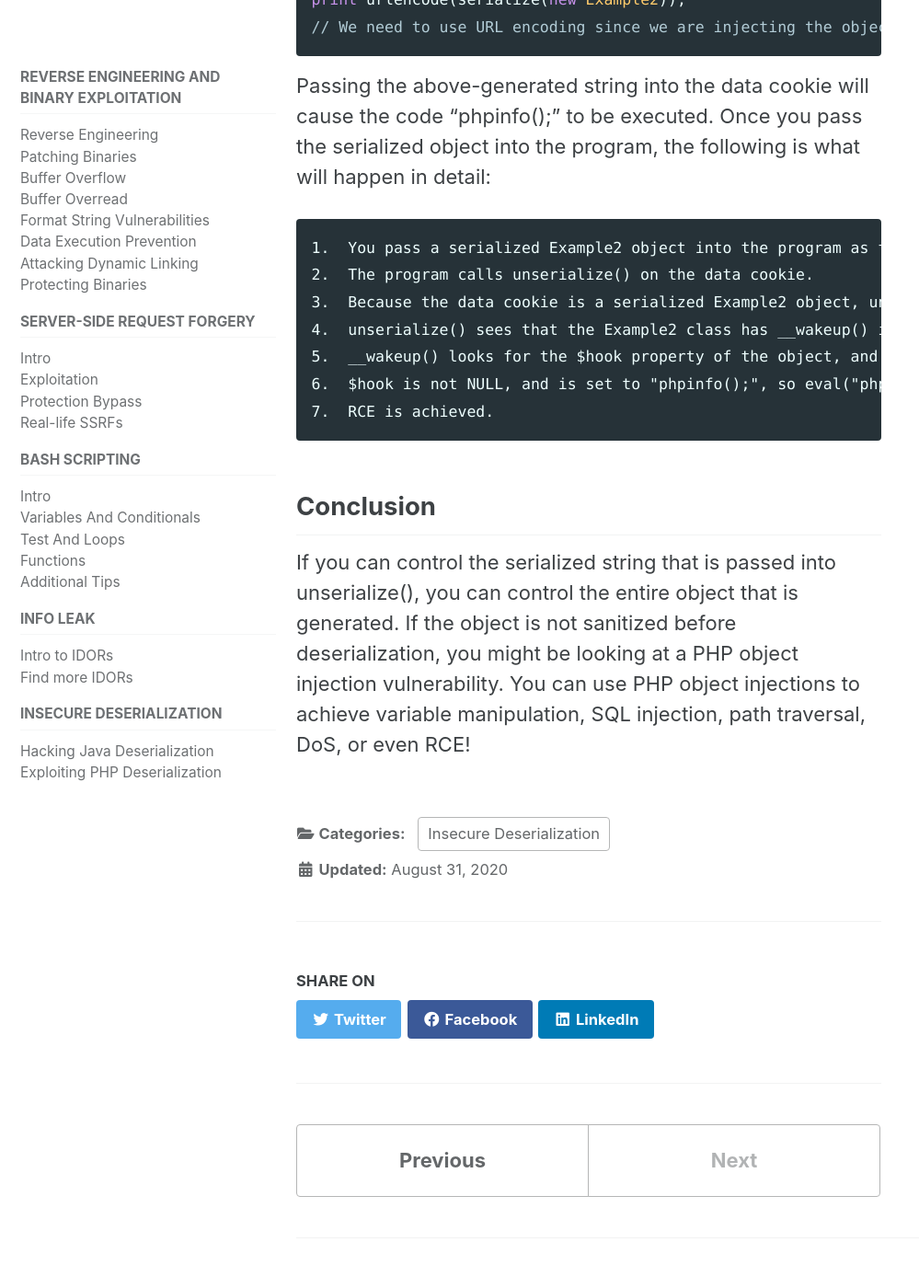
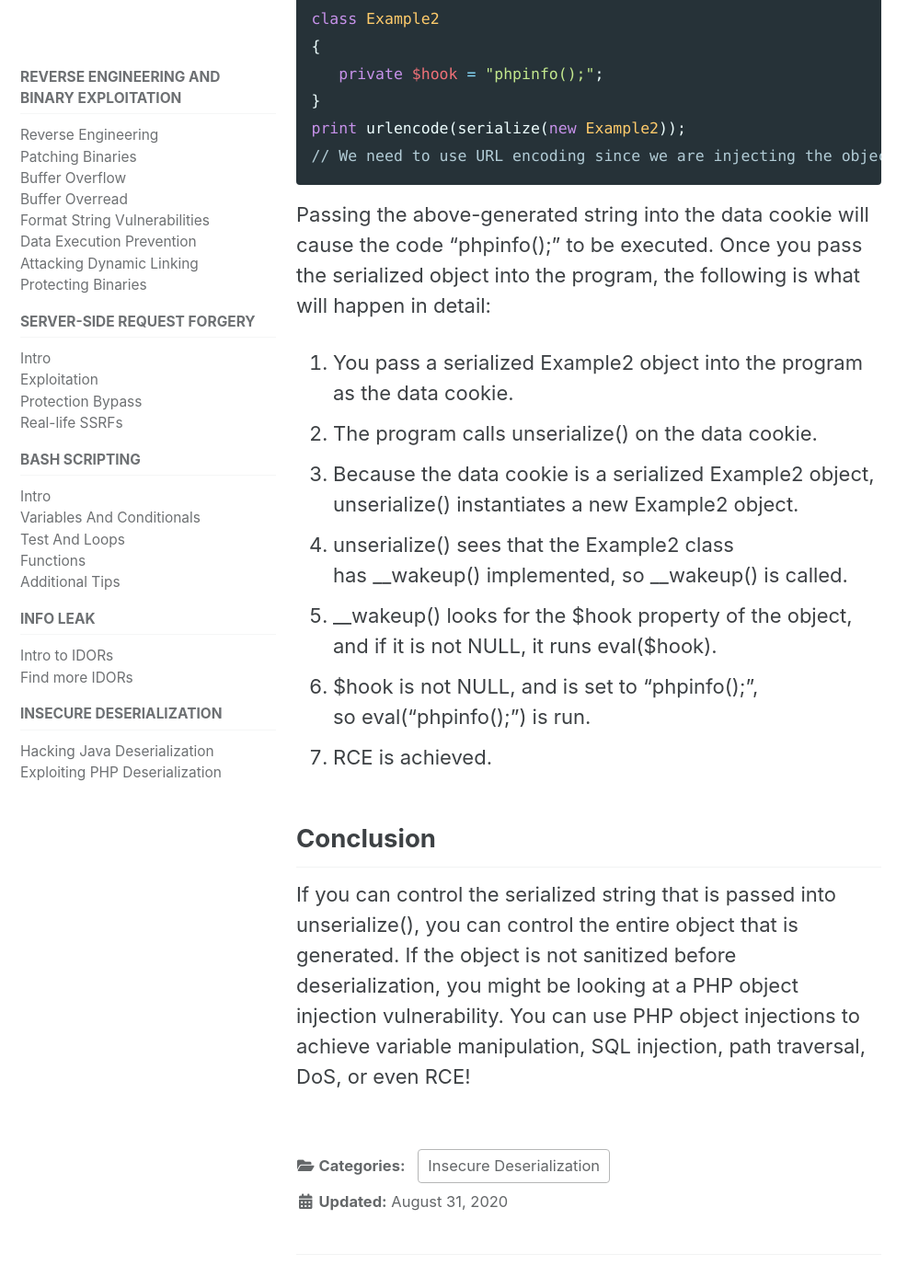
Before and after one commit to vkili/blog, a Jekyll site: the page built from _posts/2020-08-31-exploiting-php-deserialization.md, in a window 1280 px wide and 1400 px high, scrolled down 6960 px. Shown: the whole window at 92% size, without its empty margins (0-999 px from the left). Built offline with Jekyll 4.4.1, drawn with Linux system fonts in a browser that asks for light colours; cached includes are drawn as plain includes; some of the changed text lies outside the part shown.

Commit message:
php deserialization

````diff
--- a/_posts/2020-08-31-exploiting-php-deserialization.md
+++ b/_posts/2020-08-31-exploiting-php-deserialization.md
@@ -57,31 +57,41 @@
 
 ```
 b:THE_BOOLEAN;
+```
 
 "i" represents an integer.
 
+```
 i:THE_INTEGER;
+```
 
 "d" represents a float.
 
+```
 d:THE_FLOAT;
+```
 
 "s" represents a string.
 
+```
 s:LENTH_OF_STRING:"ACTUAL_STRING";
+```
 
 "a" represents an array.
 
+```
 a:NUMBER_OF_ELEMENTS:{ELEMENTS}
+```
 
 And finally, "O" represents an object.
 
+```
 O:LENTH_OF_NAME:"CLASS_NAME":NUMBER_OF_PROPERTIES:{PROPERTIES}
 ```
 
 So we can see our serialized string here represents an object of the class "User". It has two properties. The first property has the name "username" and the value "vickie". The second property has the name "status" and the value "not admin".
 
-```pho
+```php
 O:4:"User":2:{s:8:"username";s:6:"vickie";s:6:"status";s:9:"not admin";}
 ```
 
@@ -184,7 +194,6 @@
 
 Passing the above-generated string into the data cookie will cause the code "phpinfo();" to be executed. Once you pass the serialized object into the program, the following is what will happen in detail:
 
-```
 1.  You pass a serialized Example2 object into the program as the data cookie.
 2.  The program calls unserialize() on the data cookie.
 3.  Because the data cookie is a serialized Example2 object, unserialize() instantiates a new Example2 object.
@@ -192,7 +201,6 @@
 5.  __wakeup() looks for the $hook property of the object, and if it is not NULL, it runs eval($hook).
 6.  $hook is not NULL, and is set to "phpinfo();", so eval("phpinfo();") is run.
 7.  RCE is achieved.
-```
 
 ## Conclusion
 
````
